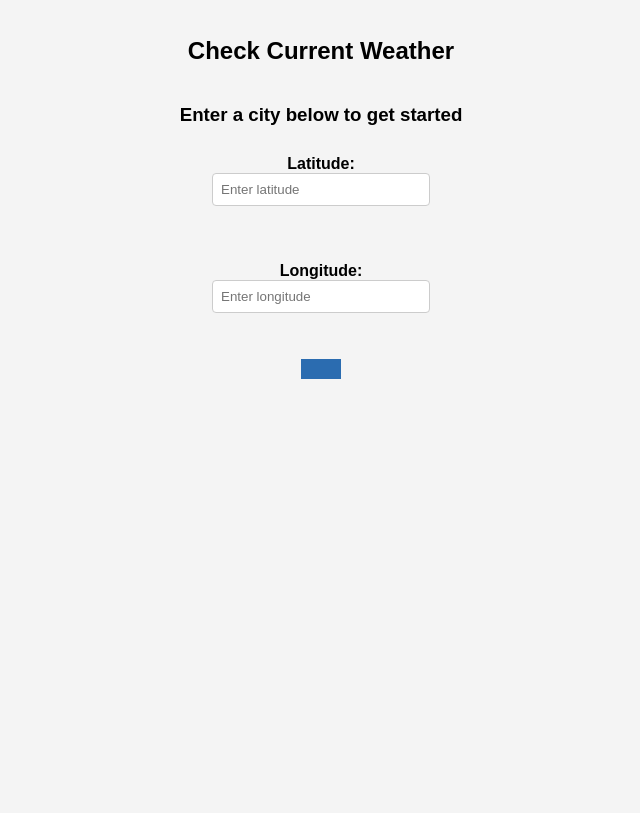
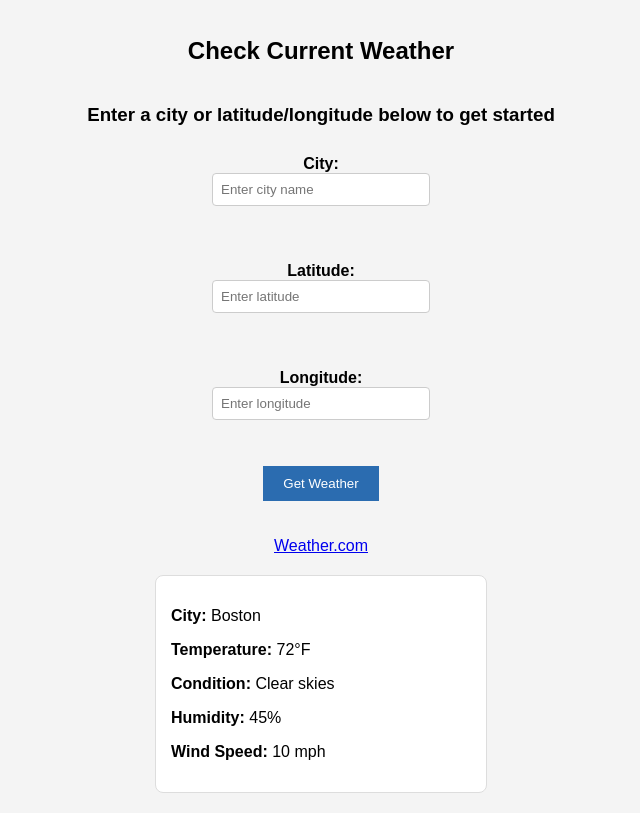
Before and after one commit to KatieBarnes147/week3-sprint, a plain HTML site: page public/index.html in a window 1280 px wide. Shown: the part 81-894 px from the top of the page, without its empty margins (319-959 px from the left). Before the commit the page ends 800 px from the top, so only its background shows below. Drawn offline with Linux system fonts and the light colour scheme.

Commit message:
Updated header text and added city input field

```diff
--- a/public/index.html
+++ b/public/index.html
@@ -19,15 +19,38 @@
 <body>
     <h1>Weather Dashboard</h1>
     <h2>Check Current Weather</h2>
-    <h3>Enter a city below to get started</h3>
+    <h3>Enter a city or latitude/longitude below to get started</h3>
 
     <!-- Input Fields -->
+    <label for="city">City:</label>
+    <input type="text" id="city" name="city" placeholder="Enter city name">
+    <br><br>
+
     <label for="latitude">Latitude:</label>
     <input type="text" id="latitude" name="latitude" placeholder="Enter latitude">
     <br><br>
+
     <label for="longitude">Longitude:</label>
     <input type="text" id="longitude" name="longitude" placeholder="Enter longitude">
     <br><br>
 
     <!-- Button with inline style -->
     <button style="padding:10px 20px; background-color:#2b6cb0; color:white; border:none; cursor:pointer;">
+        Get Weather
+    </button>
+    <br><br>
+
+    <!-- External Link -->
+    <a href="https://www.weather.com/" target="_blank">Weather.com</a>
+
+    <!-- Weather Markup Section -->
+    <div id="weather-info">
+        <p><strong>City:</strong> Boston</p>
+        <p><strong>Temperature:</strong> 72°F</p>
+        <p><strong>Condition:</strong> Clear skies</p>
+        <p><strong>Humidity:</strong> 45%</p>
+        <p><strong>Wind Speed:</strong> 10 mph</p>
+    </div>
+</body>
+
+</html>
```
